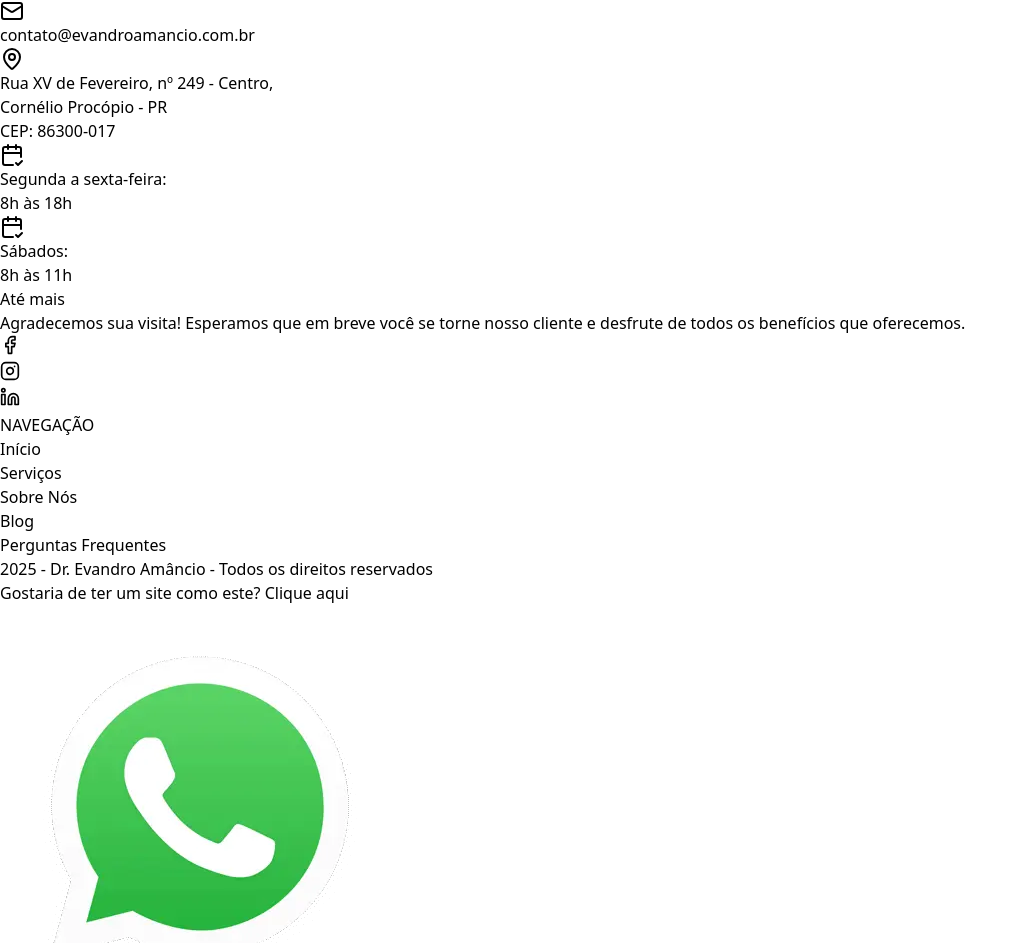
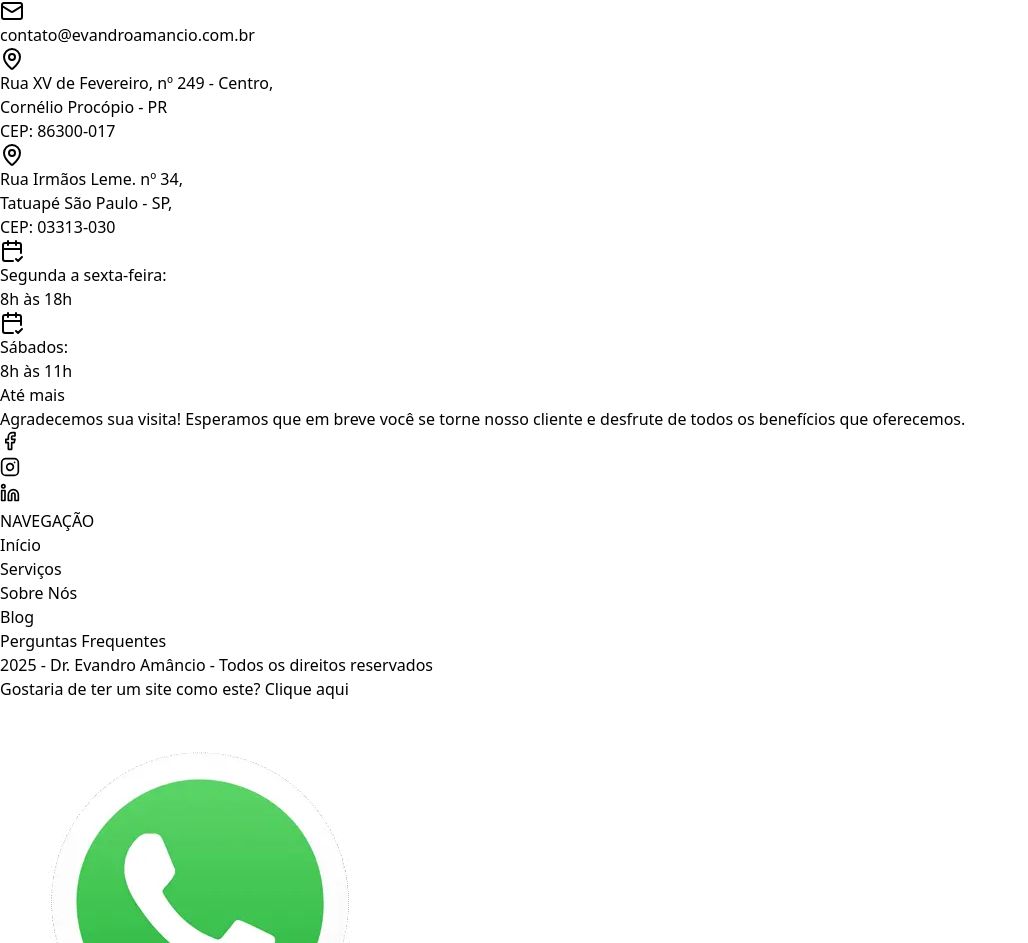
Before and after one commit to Paper-Street-Softwares/LP-Evandro-Amancio, a React (Vite) app: page / in a window 1280 px wide. Shown: the part 6129-7072 px from the top of the page, without its empty margins (0-1028 px from the left). Built offline with nearby package versions, Linux system fonts and the light colour scheme; no server answers; a web font is replaced by a local one.

Commit message:
fix: Insere endereço novo no Footer

```diff
--- a/src/components/sectionElements/footer/AdressFooter.jsx
+++ b/src/components/sectionElements/footer/AdressFooter.jsx
@@ -3,7 +3,7 @@ import MotionDivDownToUp from "../../animation/MotionDivDownToUp";
 import { MapPin } from "lucide-react";
 import { useTranslation } from "react-i18next";
 
-function AdressFooter({ showSecond = false }) {
+function AdressFooter({ showSecond = true }) {
   const { t } = useTranslation();
 
   return (
@@ -29,7 +29,11 @@ function AdressFooter({ showSecond = false }) {
             <div>
               <MapPin />
             </div>
-            <p>{t("infos.adressSecundario")}</p>
+            <p
+              dangerouslySetInnerHTML={{
+                __html: t("infos.adressSecundario"),
+              }}
+            />
           </div>
         </MotionDivDownToUp>
       )}
--- a/src/locales/pt.json
+++ b/src/locales/pt.json
@@ -1,7 +1,7 @@
 {
   "infos": {
     "adress": "Rua XV de Fevereiro, nº 249 - Centro, <br/> Cornélio Procópio - PR <br/> CEP: 86300-017",
-    "adressSecundario": "A_Definir",
+    "adressSecundario": "Rua Irmãos Leme. nº 34, <br/> Tatuapé São Paulo - SP, <br/> CEP: 03313-030 ",
     "expediente": "Segunda a sexta-feira: <br/> 8h às 18h",
     "expedienteSecundario": "Sábados: <br/>  8h às 11h",
     "obs": "A_Definir"
```
